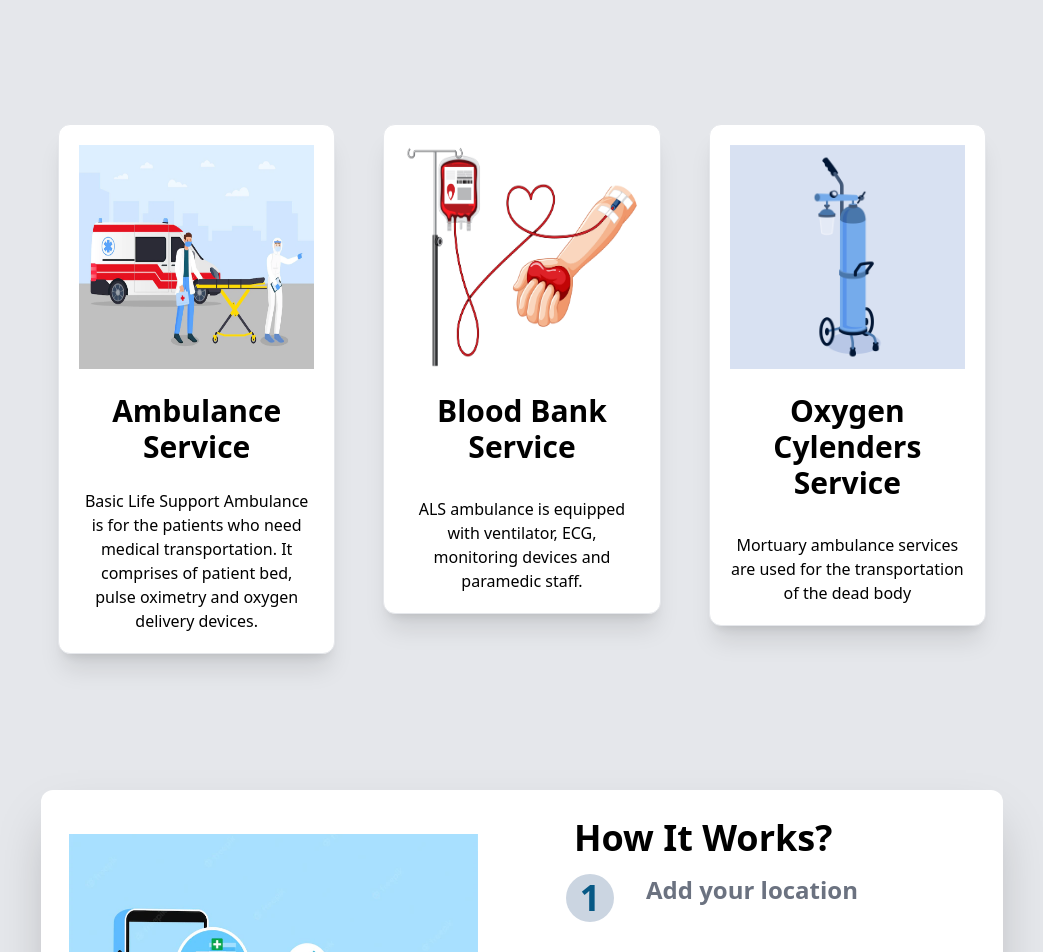
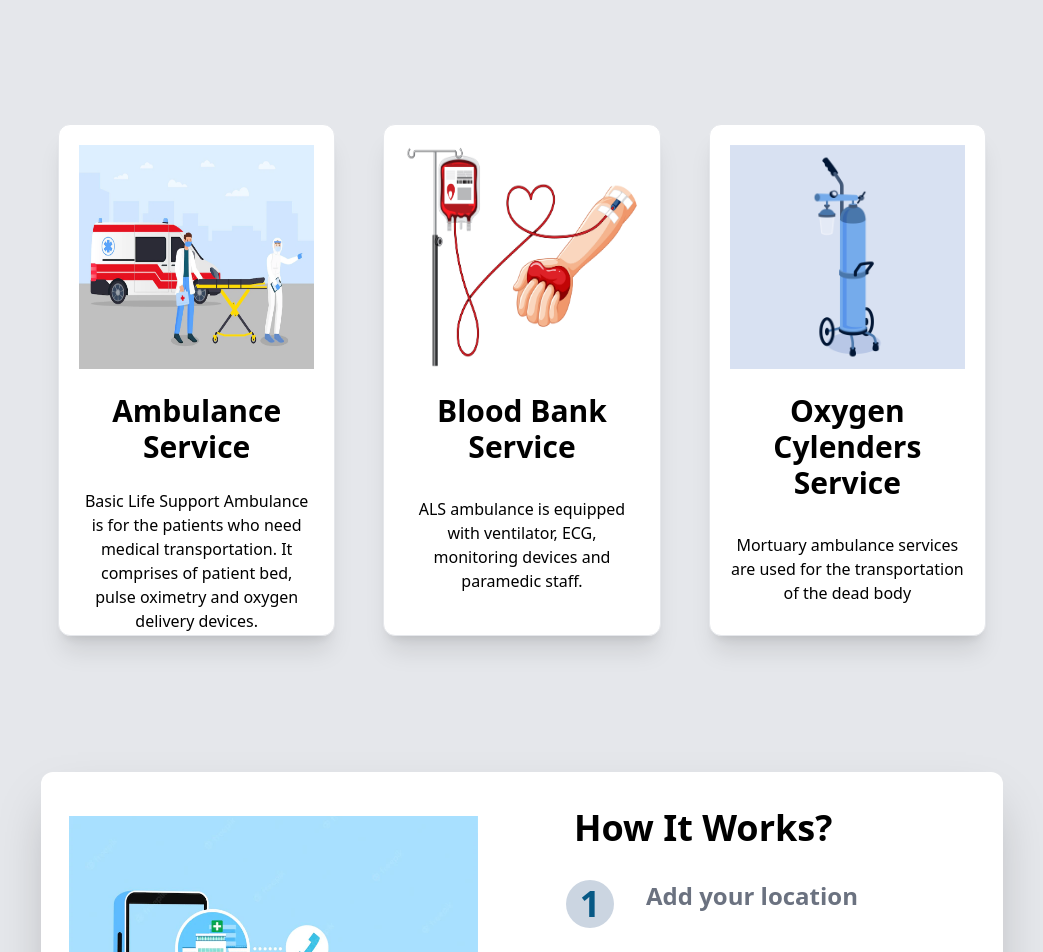
Before and after one commit to mayur-init/Helpline, a React (Create React App) app: page / in a window 1280 px wide. Shown: the part 900-1852 px from the top of the page, without its empty margins (118-1161 px from the left). Built offline with nearby package versions, Linux system fonts and the light colour scheme.

Commit message:
components conf

```diff
--- a/src/components/Footer.jsx
+++ b/src/components/Footer.jsx
@@ -10,7 +10,7 @@ const Footer = () => {
 
 
   return (
-    <div className='w-full h-[50vh] mt-24 bg-slate-900 text-gray-300 px-2' id='contact'>
+    <div className='w-full h-[60vh] mt-24 bg-slate-900 text-gray-300 px-2' id='contact'>
         <p className='text-2xl font-semibold p-8 flex justify-center'>Contact Us</p>
         <div className='w-[80vw] h-[30vh] grid grid-cols-2 md:grid-cols-1 place-content-center m-auto border-b-2 border-gray-600'>
             <div className='col-span-2 pt-8 md:pt-2'>
--- a/src/components/Services.jsx
+++ b/src/components/Services.jsx
@@ -15,7 +15,7 @@ const Services = () => {
 
                     <HashLink smooth to={'/ambulance-service#main'}>
                     {/**********Ambulance Service************/}
-                    <div className='border min-h-[54vh] bg-white m-4 p-5 rounded-xl shadow-xl hover:scale-105' >
+                    <div className='border h-[64vh] bg-white m-4 p-5 rounded-xl shadow-xl hover:scale-105' >
                         <img className='w-[80vw] h-[28vh]' src={'assets/img4.webp'} alt="/" />
                         <p className='text-3xl font-bold m-6'>Ambulance Service</p>
                         <p className='text-black-400 '>Basic Life Support Ambulance is for the patients who need medical transportation. It comprises of patient bed, pulse oximetry and oxygen delivery devices.</p>
@@ -24,7 +24,7 @@ const Services = () => {
 
                     <HashLink smooth to={'/blood-bank-service#main'}>
                     {/******************Blood Bank Service************************/}
-                    <div className='border min-h-[54vh] bg-white m-4 p-5 rounded-xl shadow-xl hover:scale-105' >
+                    <div className='border h-[64vh] bg-white m-4 p-5 rounded-xl shadow-xl hover:scale-105' >
                         <img className='w-[80vw] h-[28vh]' src={'assets/blood_bank.jpg'} alt="/" />
                         <p className='text-3xl font-bold p-6'>Blood Bank Service</p>
                         <p className='text-black-400 mt-2'>ALS ambulance is equipped with ventilator, ECG, monitoring devices and paramedic staff.</p>
@@ -33,7 +33,7 @@ const Services = () => {
 
                     <HashLink smooth to={'oxygen-cylinder-service#main'}>
                     {/***********************Oxygen Cylinder Service*****************************/}
-                    <div className='border min-h-[54vh] bg-white m-4 p-5 rounded-xl shadow-xl hover:scale-105' >
+                    <div className='border h-[64vh] bg-white m-4 p-5 rounded-xl shadow-xl hover:scale-105' >
                         <img className='w-full h-[28vh]' src={'assets/Oxygen_cylinder.jpg'} alt="/" />
                         <p className='text-3xl font-bold p-6'>Oxygen Cylenders Service</p>
                         <p className='text-black-400 mt-2'>Mortuary ambulance services are used for the transportation of the dead body</p>
@@ -46,8 +46,8 @@ const Services = () => {
                     <div className='py-4' >
                         <img className='w-[32vw] h-[50vh]' src={'assets/img2.webp'} alt="/" />
                     </div>
-                    <div className='h-[30vh] px-8' >
-                        <h1 className='text-2xl md:text-4xl font-bold mx-5 text-start hover:text-violet-600'>How It Works?</h1>
+                    <div className='h-[30vh] px-8 py-2' >
+                        <h1 className='text-2xl md:text-4xl font-bold mx-5 mb-4 text-start hover:text-violet-600'>How It Works?</h1>
                         <div className='text-gray-500 font-semibold'>
                             <div className='flex'>
                                 <span className='m-4 ml-3 w-12 h-12 p-1 bg-slate-300 text-sky-800 rounded-full text-4xl hover:bg-sky-800 hover:text-slate-400'>1</span>
```
Also changed, not shown: 2 other files (tests, documents, lock files or other folders).
